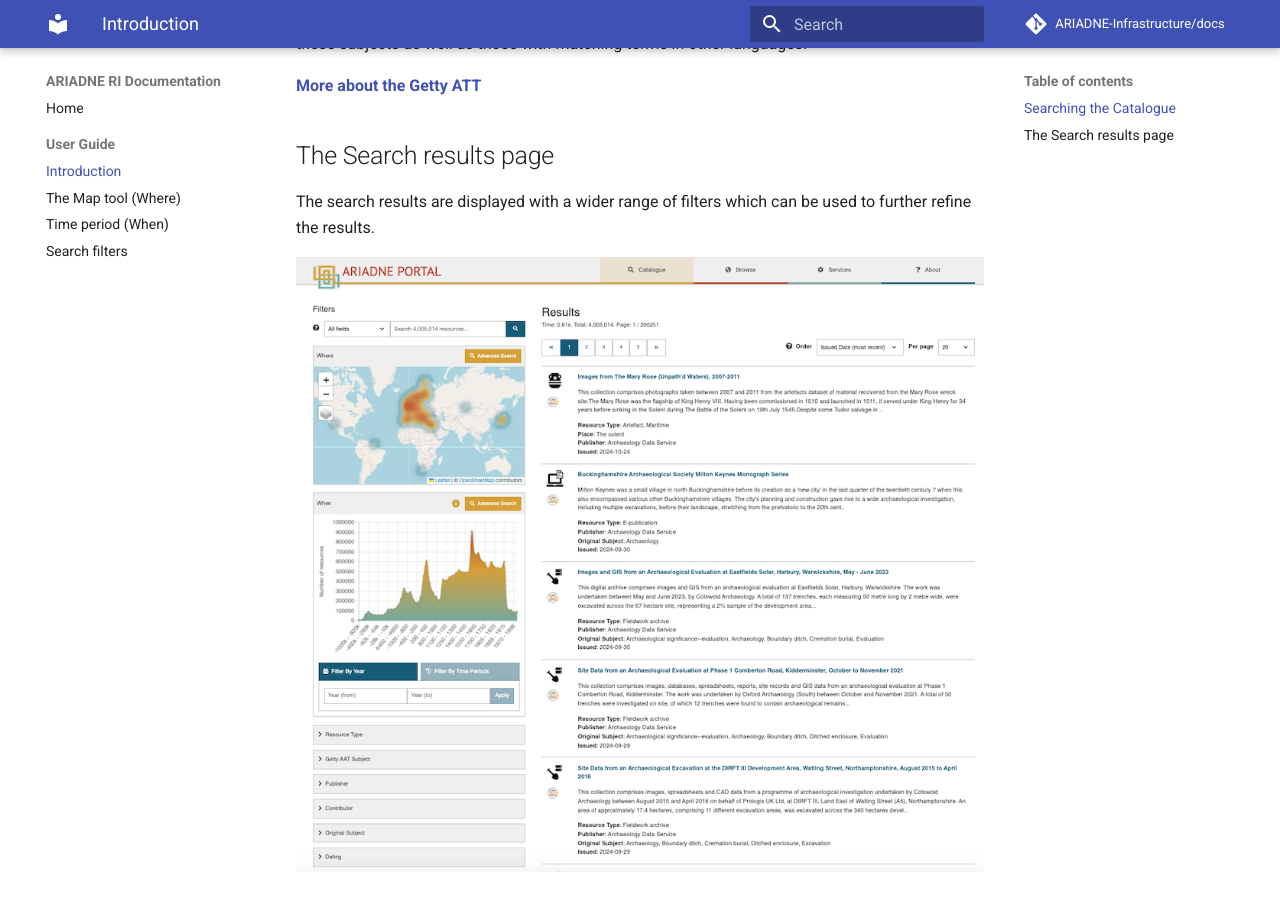
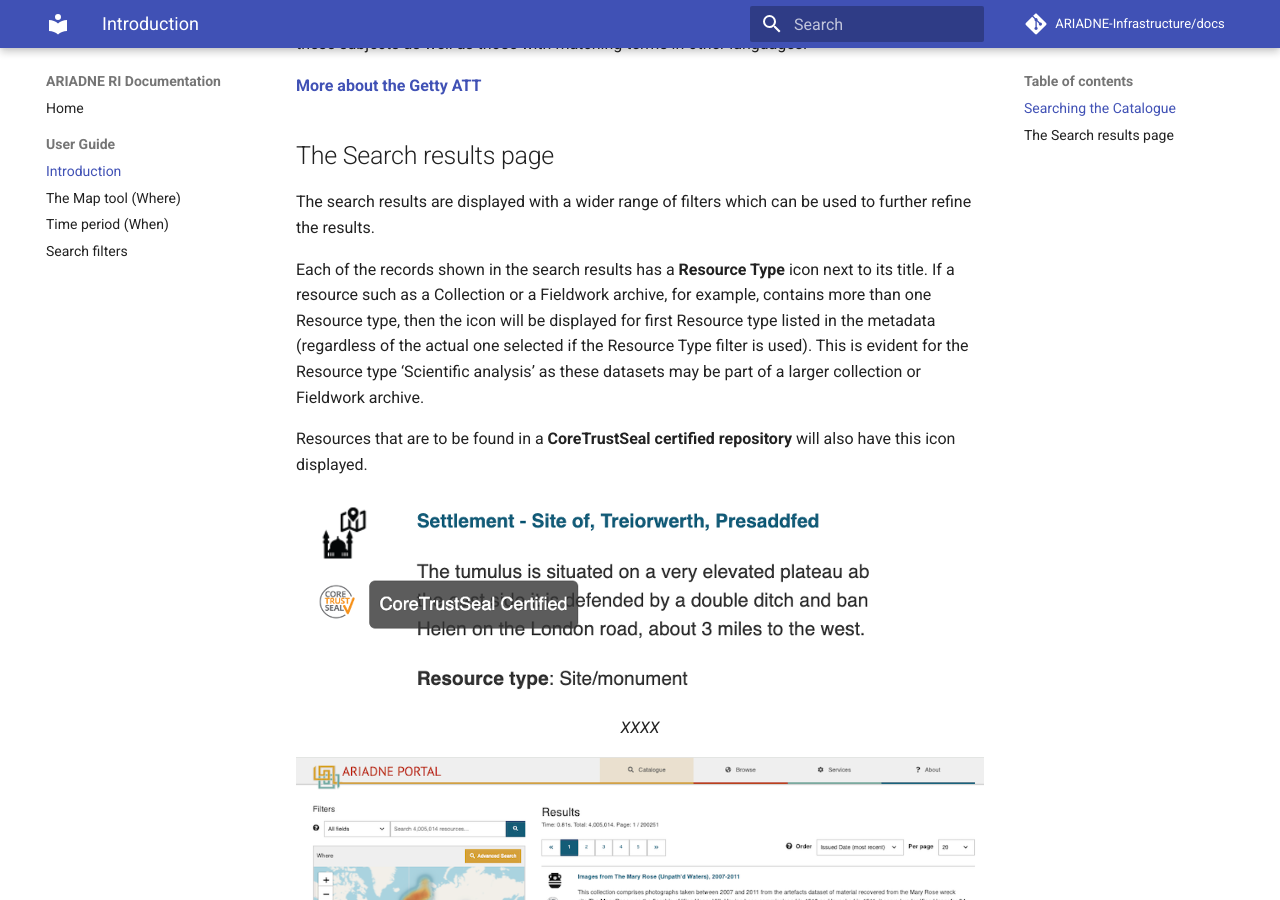
Before and after one commit to uoy-ads/hsds-data-catalogue-docs, an MkDocs documentation site: the page built from docs/Portal_User_Guide/Section-1_What.md, in a window 1280 px wide and 900 px high, scrolled down 1658 px. Built offline with MkDocs 1.6.1 and Material for MkDocs 9.7.7, drawn with Linux system fonts in a browser that asks for light colours; comment, search, counter and statistics services are not loaded.

Commit message:
Update Section-1_What.md

```diff
--- a/docs/Portal_User_Guide/Section-1_What.md
+++ b/docs/Portal_User_Guide/Section-1_What.md
@@ -34,6 +34,14 @@
 ## The Search results page
 The search results are displayed with a wider range of filters which can be used to further refine the results.
 
+Each of the records shown in the search results has a **Resource Type** icon next to its title.
+If a resource such as a Collection or a Fieldwork archive, for example, contains more than one Resource type, then the icon will be displayed for first Resource type listed in the metadata (regardless of the actual one selected if the Resource Type filter is used). This is evident for the Resource type ‘Scientific analysis’ as these datasets may be part of a larger collection or Fieldwork archive.
+
+Resources that are to be found in a **CoreTrustSeal certified repository** will also have this icon displayed.
+
+![Alt text](../assets/28-Resource_icons.png)
+<p align=center><i>XXXX</i></p>
+
 ![Alt text](../assets/02-Search_results_page.png){ width="850" }
 <p align=center><i>Search results page</i></p>
 
```
